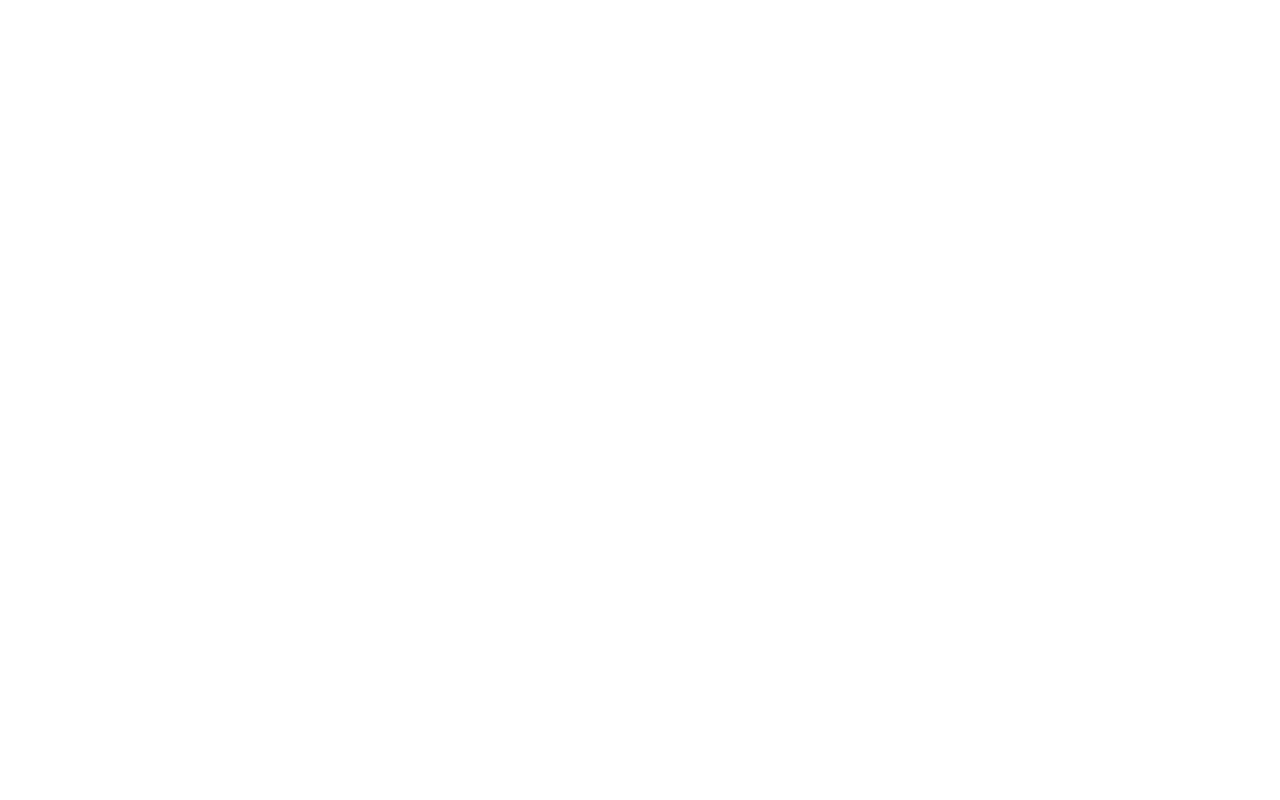
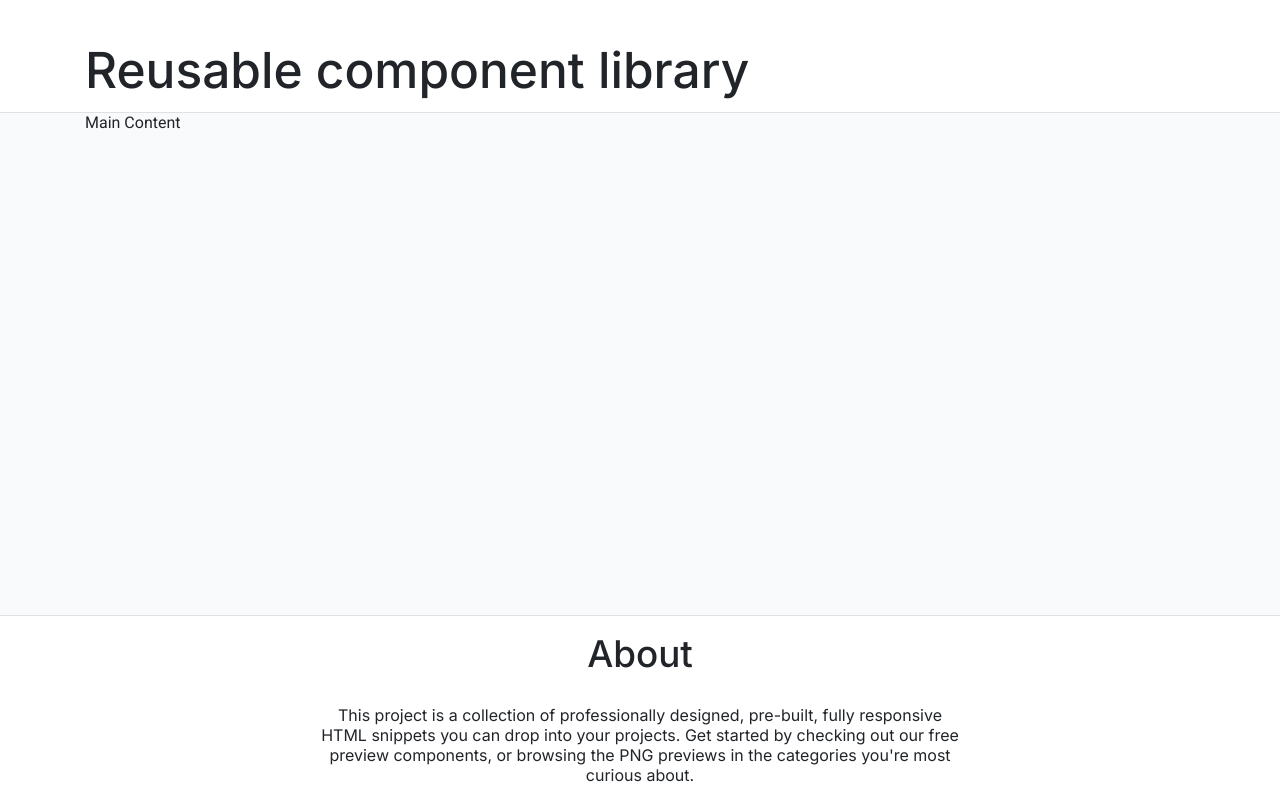
Before and after one commit to js-tasks-ru/htmlcss-20211021_sergey-lukashin, a website: page index.html in a window 1280 px wide. Drawn offline with Linux system fonts and the light colour scheme.

Commit message:
add_layout

```diff
--- a/assets/css/main.css
+++ b/assets/css/main.css
@@ -19,6 +19,25 @@
     --secondary: var(--purple);
 }
 
-* {
+*,
+*:before,
+*:after {
+    padding: 0;
+    margin: 0;
+    border: 0;
+    box-sizing: border-box;
+}
+
+body {
+    font-size: 16px;
     font-family: 'Roboto', sans-serif;
+    color: var(--black);
 }
+
+
+.main {
+    flex: 1 1 auto;
+    border-top: 1px solid var(--grey-2);
+    border-bottom: 1px solid var(--grey-2);
+    background-color: #F9FAFC;
+}
--- a/assets/fonts/fonts.css
+++ b/assets/fonts/fonts.css
@@ -1 +1 @@
-@import url('https://fonts.googleapis.com/css2?family=Roboto:ital,wght@0,100;0,300;0,400;0,500;0,700;0,900;1,100;1,300;1,400;1,500;1,700;1,900&display=swap');
+@import url('https://fonts.googleapis.com/css2?family=Inter:wght@400;500;600&family=Roboto:wght@400;500&family=Source+Sans+Pro&display=swap');
--- /dev/null
+++ b/components/container/container.css
@@ -0,0 +1,7 @@
+.container {
+    width: 100%;
+    height: 100%;
+    max-width: 1150px;
+    padding: 0 20px;
+    margin: 0 auto;
+}
--- /dev/null
+++ b/components/footer/footer.css
@@ -0,0 +1,24 @@
+.footer {
+    height: 23vh;
+    font-family: 'Inter', sans-serif;
+    text-align: center;
+}
+
+.footer__wrapper {
+    height: 100%;
+    display: flex;
+    flex-direction: column;
+    justify-content: center;
+    align-items: center;
+}
+
+.footer__title {
+    margin-bottom: .8em;
+    font-size: 2.3em;
+    font-weight: 500;
+}
+
+.footer__content{
+    width: 100%;
+    max-width: 640px;
+}
--- /dev/null
+++ b/components/header/header.css
@@ -0,0 +1,10 @@
+.header {
+    height: 14vh;
+}
+
+.header__title {
+    padding-top: .8em;
+    font-family: 'Inter', sans-serif;
+    font-size: 3.1em;
+    font-weight: 500;
+}
--- /dev/null
+++ b/components/page/page.css
@@ -0,0 +1,5 @@
+.page {
+    min-height: 100vh;
+    display: flex;
+    flex-direction: column;
+}
--- a/index.html
+++ b/index.html
@@ -1,10 +1,41 @@
 <!DOCTYPE html>
 <!-- Главная страница -->
 <html lang="ru">
-    <head>
-        <link rel="stylesheet" href="./assets/css/main.css">
-    </head>
-    <body>
 
-    </body>
+<head>
+    <link rel="stylesheet" href="./assets/css/main.css">
+    <link rel="stylesheet" href="./components/page/page.css">
+    <link rel="stylesheet" href="./components/container/container.css">
+    <link rel="stylesheet" href="./components/header/header.css">
+    <link rel="stylesheet" href="./components/footer/footer.css">
+</head>
+
+<body>
+    <div class="page">
+        <header class="header">
+            <div class="container">
+                <h1 class="header__title">Reusable component library</h1>
+            </div>
+        </header>
+        <main class="main">
+            <div class="container">
+                Main Content
+            </div>
+        </main>
+        <footer class="footer">
+            <div class="container">
+                <div class="footer__wrapper">
+                    <h2 class="footer__title">About</h2>
+                    <p class="footer__content">This project is a collection of professionally designed, pre-built, fully
+                        responsive
+                        HTML snippets you can drop into your projects. Get started by checking out our free preview
+                        components,
+                        or
+                        browsing the PNG previews in the categories you're most curious about.</p>
+                </div>
+            </div>
+        </footer>
+    </div>
+</body>
+
 </html>
```
